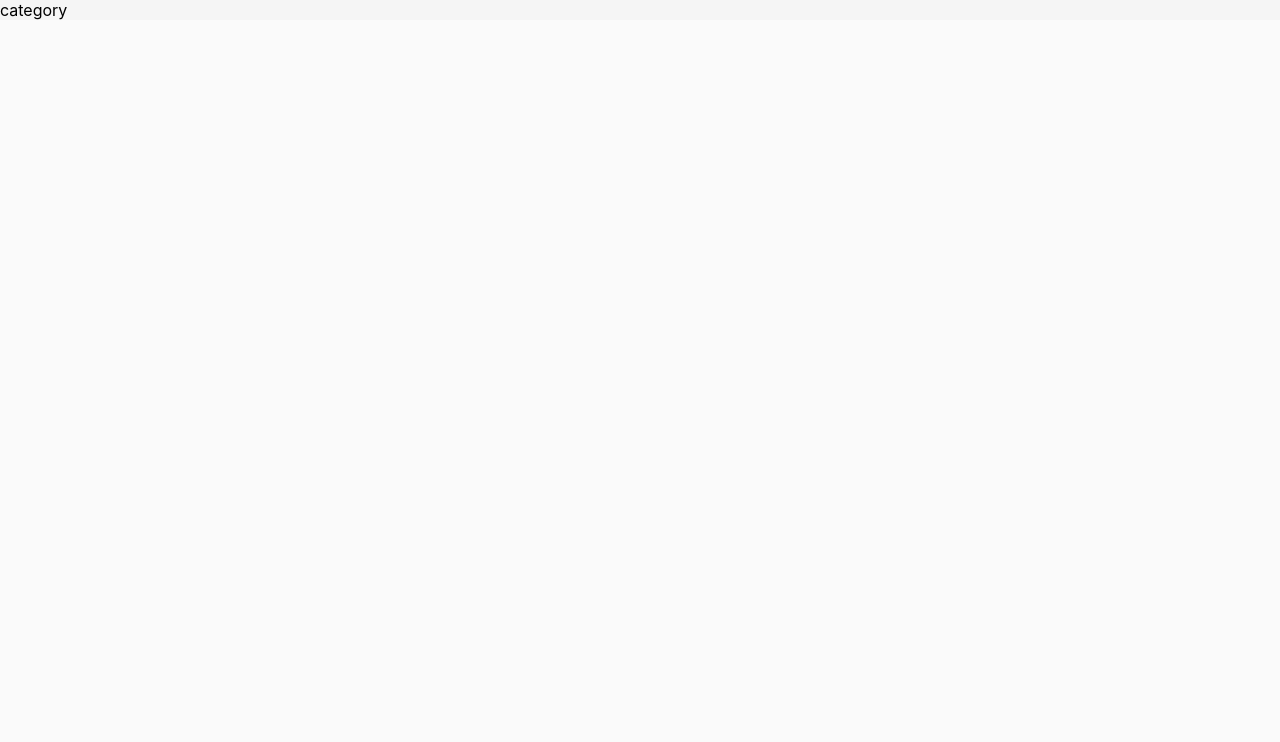
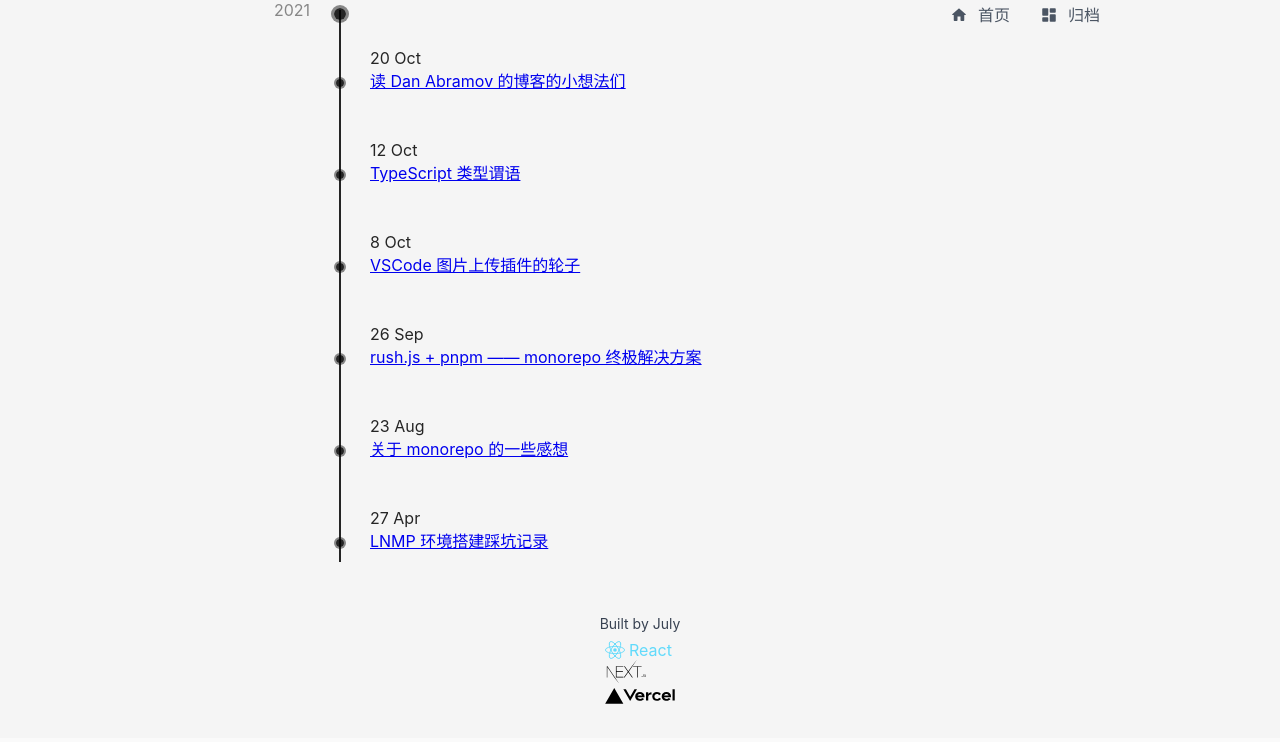
Before and after one commit to Crownprime/my-site, a Next.js app: page /category in a window 1280 px wide. Shown: the top 742 px of the page. Built offline with nearby package versions, Linux system fonts and the light colour scheme.

Commit message:
feat: 重构首页&归档页面

```diff
--- a/apis/posts.ts
+++ b/apis/posts.ts
@@ -6,19 +6,11 @@ import html from 'remark-html'
 import { crateTOCTree, TOCNode } from 'utils'
 
 const postsDirectory = path.join(process.cwd(), 'posts')
-export type PostMeta = {
-  title: string
-  sub: string
-  date: string
-  status: string
-  tags: string
-}
 
 /******************************************************************
  * 获取 post 列表，并且按照 date 排序
  */
-export type PostsData = (PostMeta & { id: string })[]
-export function getPostsData(): PostsData {
+export function getPostsData(): Post[] {
   const fileNames = fs.readdirSync(postsDirectory)
   const postsData = fileNames
     .map(fileName => {
--- /dev/null
+++ b/src/components/post-time-line/index.tsx
@@ -0,0 +1,66 @@
+import { useMemo } from 'react'
+import Link from 'next/link'
+import Container from '@/components/layout/container'
+import { getYearByTimestamp, getMonthAndDayByTimestamp } from '@/lib'
+import { TimeLineStyled } from './styled'
+
+const PostTimePoint: React.FC<{ post: Post }> = ({ post }) => {
+  return (
+    <div className="post">
+      <div className="text-base text-$T1">
+        {getMonthAndDayByTimestamp(post.date)}
+      </div>
+      <div>
+        <span className="text-xl cursor-pointer">
+          <Link href={'/post/' + post.id}>{post.title}</Link>
+        </span>
+      </div>
+    </div>
+  )
+}
+
+const YearTimePoint: React.FC<{
+  year: string
+  data: Post[]
+}> = ({ year, data }) => {
+  return (
+    <TimeLineStyled>
+      <div className="year">
+        <span className="text-xl font-medium">{year}</span>
+      </div>
+      <div className="posts">
+        {data.map(p => (
+          <PostTimePoint post={p} key={p.id} />
+        ))}
+      </div>
+    </TimeLineStyled>
+  )
+}
+
+const PostTimeLine: React.FC<{
+  data: Post[]
+}> = ({ data }) => {
+  const postGroupByYear = useMemo(() => {
+    const years: string[] = []
+    const map: Record<string, Post[]> = {}
+    data.forEach(p => {
+      const year = getYearByTimestamp(p.date)
+      if (map[year]) {
+        map[year].push(p)
+      } else {
+        years.push(year)
+        map[year] = [p]
+      }
+    })
+    return { years, map }
+  }, [data])
+  return (
+    <Container>
+      {postGroupByYear.years.map(y => (
+        <YearTimePoint year={y} data={postGroupByYear.map[y] || []} key={y} />
+      ))}
+    </Container>
+  )
+}
+
+export default PostTimeLine
--- /dev/null
+++ b/src/components/post-time-line/styled.tsx
@@ -0,0 +1,57 @@
+import styled from 'styled-components'
+
+export const TimeLineStyled = styled.div`
+  display: flex;
+  max-width: 800px;
+  margin: 0 auto;
+  .year {
+    width: 100px;
+    text-align: right;
+    flex-grow: 0;
+    flex-shrink: 0;
+    color: ${props => props.theme.$T1};
+    position: relative;
+    padding-right: ${props => props.theme.$lg};
+    &::before {
+      content: '';
+      width: 2px;
+      height: 100%;
+      background: ${props => props.theme.$T0};
+      position: absolute;
+      top: 10px;
+      right: -1px;
+    }
+    &::after {
+      content: '';
+      width: 12px;
+      height: 12px;
+      border-radius: 100%;
+      background: ${props => props.theme.$T0};
+      position: absolute;
+      top: 8px;
+      right: -6px;
+      box-shadow: 0 0 0 3px ${props => props.theme.$T1};
+    }
+  }
+  .posts {
+    flex-shrink: 1;
+    flex-grow: 1;
+    .post {
+      padding-left: ${props => props.theme.$lg};
+      color: ${props => props.theme.$T0};
+      margin-top: ${props => props.theme.$xl};
+      position: relative;
+      &::after {
+        content: '';
+        width: 8px;
+        height: 8px;
+        border-radius: 100%;
+        background: ${props => props.theme.$T0};
+        position: absolute;
+        top: 31px;
+        left: -4px;
+        box-shadow: 0 0 0 2px ${props => props.theme.$T1};
+      }
+    }
+  }
+`
--- /dev/null
+++ b/src/features/category/index.tsx
@@ -0,0 +1,12 @@
+import React from 'react'
+import PostTimeLine from '@/components/post-time-line'
+
+const Category: React.FC<{ postsData: Post[] }> = ({ postsData }) => {
+  return (
+    <div className="pt-[80px] min-h-[100vh]">
+      <PostTimeLine data={postsData} />
+    </div>
+  )
+}
+
+export default Category
--- a/src/features/home/cover.tsx
+++ b/src/features/home/cover.tsx
@@ -1,4 +1,4 @@
-import { animateScroll as scroll } from 'react-scroll'
+import { useRouter } from 'next/router'
 import { ExpandMoreIcon } from '@/components/icons'
 import WriteText from '@/components/write-text'
 import { useViewport } from '@/hooks'
@@ -6,11 +6,12 @@ import styles from './styles.module.scss'
 import { motion, useViewportScroll, useTransform } from 'framer-motion'
 
 const Cover = () => {
+  const router = useRouter()
   const { vh } = useViewport()
   const { scrollY } = useViewportScroll()
   const opacity = useTransform(scrollY, [0, vh], [1, 0])
   const handleClick = () => {
-    scroll.scrollTo(vh - 60)
+    router.push('/category')
   }
   return (
     <div className={styles.homeCover}>
--- a/src/lib/time.ts
+++ b/src/lib/time.ts
@@ -3,3 +3,11 @@ import dayjs from 'dayjs'
 export const echoTime = (current: string) => {
   return dayjs(current).format('D MMM, YYYY')
 }
+
+export const getYearByTimestamp = (timestamp: string) => {
+  return dayjs(timestamp).format('YYYY')
+}
+
+export const getMonthAndDayByTimestamp = (timestamp: string) => {
+  return dayjs(timestamp).format('D MMM')
+}
--- a/src/pages/category.tsx
+++ b/src/pages/category.tsx
@@ -1,5 +1,29 @@
-const CategoryPage = () => {
-  return <div>category</div>
+import React from 'react'
+import { GetStaticProps } from 'next'
+import { getPublishSortedPostsData } from 'apis/posts'
+import CategoryView from '@/features/category'
+import DocHead from '@/components/doc-head'
+import Header from '@/components/header'
+import Footer from '@/components/footer'
+
+export const getStaticProps: GetStaticProps = async () => {
+  const postsData = getPublishSortedPostsData()
+  return {
+    props: {
+      postsData,
+    },
+  }
+}
+
+const CategoryPage: React.FC<{ postsData: Post[] }> = ({ postsData }) => {
+  return (
+    <div>
+      <DocHead title="July's Site" />
+      <Header />
+      <CategoryView postsData={postsData} />
+      <Footer />
+    </div>
+  )
 }
 
 export default CategoryPage
--- a/tailwind.config.js
+++ b/tailwind.config.js
@@ -16,6 +16,8 @@ module.exports = {
         800: '#1F2937',
         900: '#111827',
       },
+      $T0: 'rgba(0, 0, 0, .85)',
+      $T1: 'rgba(0, 0, 0, .45)',
     },
     fontSize: {
       sm: ['12px', '20px'],
```
Also changed, not shown: src/features/home/index.tsx (+9 -8 lines), src/pages/index.tsx (+5 -16 lines), typings/index.d.ts (added, +15 -0 lines).
